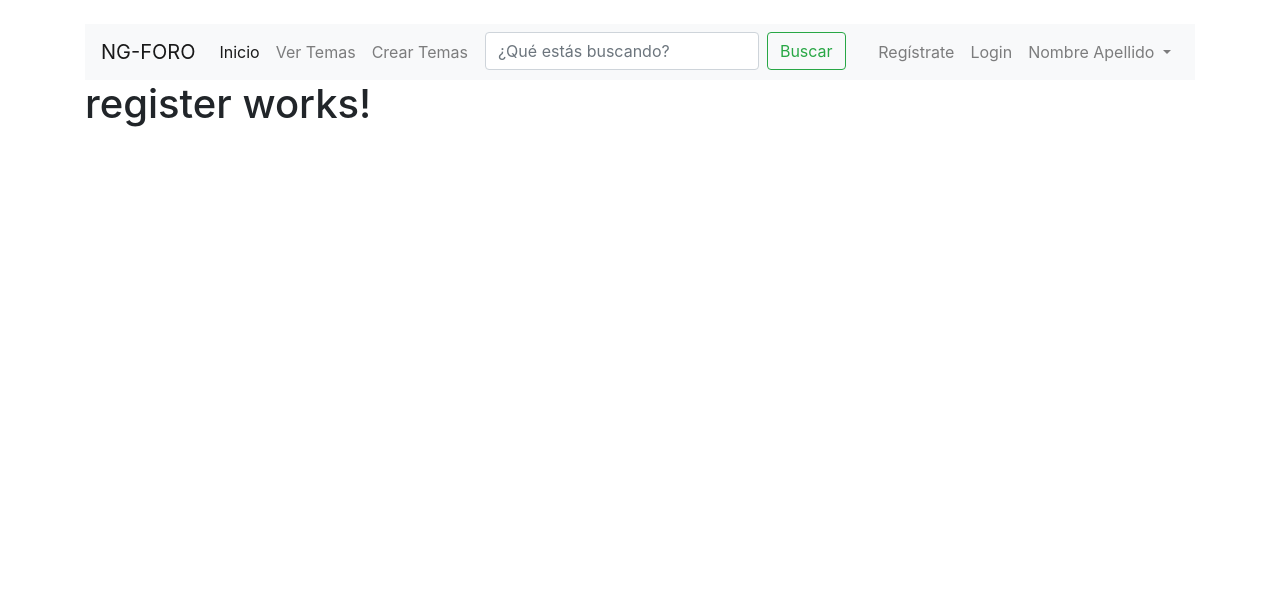
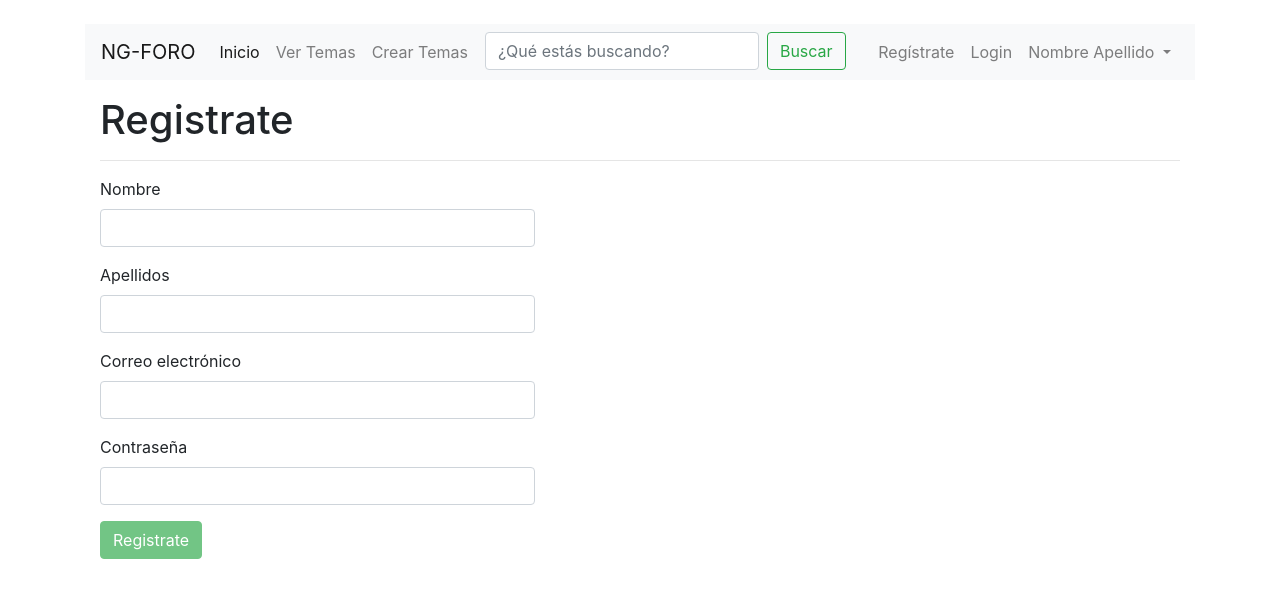
Before and after one commit to cagiannetti/foro-angular, an Angular app: page /registro in a window 1280 px wide. Shown: the top 598 px of the page. Built offline with nearby package versions, Linux system fonts and the light colour scheme.

Commit message:
clase 192 terminada

```diff
--- a/src/app/app.module.ts
+++ b/src/app/app.module.ts
@@ -1,5 +1,7 @@
 import { BrowserModule } from '@angular/platform-browser';
 import { NgModule } from '@angular/core';
+import { FormsModule } from '@angular/forms'; //para poder trabajar con formularios angular
+import { HttpClientModule } from '@angular/common/http'; //para poder trabajar con peticiones http, por ejemplo en los services
 import { routing, appRoutingProviders } from './app.routing';
 
 import { AppComponent } from './app.component';
@@ -16,6 +18,8 @@
   ],
   imports: [
     BrowserModule,
+    FormsModule,
+    HttpClientModule,
     routing
   ],
   providers: [
--- a/src/app/components/register/register.component.html
+++ b/src/app/components/register/register.component.html
@@ -1 +1,55 @@
-<h1>register works!</h1>
+<div class="col-lg-12 mt-3">
+    <h1>{{page_title}}</h1>
+    <hr/>
+
+    <div class="alert alert-success col-md-5 mt-3" *ngIf="status == 'success'">
+        El registro se ha completado correctamente, identifícate <a [routerLink]="['/login']">aquí</a>
+    </div>
+
+    <div class="alert alert-danger col-md-5 mt-3" *ngIf="status == 'error'">
+        El registro no se ha completado correctamente
+    </div>
+
+    <!-- Formulario me rellena objeto creado en el componente register.component.ts -->
+    <form class="col-md-5 ml-0 pl-0" #registerForm="ngForm" (ngSubmit)="onSubmit(registerForm)">
+
+        <div class="form-group">
+            <label for="name">Nombre</label>
+            <input type="text" name="name" #name="ngModel" [(ngModel)]="user.name" required pattern="[a-zA-Z À-ÿ]+" class="form-control" />
+
+            <small *ngIf="!name.valid && name.touched" class="invalid-feedback d-block">
+                El nombre no es válido
+            </small>
+        </div>
+
+        <div class="form-group">
+            <label for="surname">Apellidos</label>
+            <input type="text" name="surname" #surname="ngModel" [(ngModel)]="user.surname" required pattern="[a-zA-Z À-ÿ]+" class="form-control" />
+
+            <small *ngIf="!surname.valid && surname.touched" class="invalid-feedback d-block">
+                Los apellidos no son válidos
+            </small>
+        </div>
+
+        <div class="form-group">
+            <label for="email">Correo electrónico</label>
+            <input type="email" name="email" #email="ngModel" [(ngModel)]="user.email" required pattern="[a-z0-9._%+-]+@[a-z0-9.-]+\.[a-z]{2,4}$" class="form-control" />
+
+            <small *ngIf="!email.valid && email.touched" class="invalid-feedback d-block">
+                El email no es válido
+            </small>
+        </div>
+
+        <div class="form-group">
+            <label for="password">Contraseña</label>
+            <input type="password" name="password" #password="ngModel" [(ngModel)]="user.password" required class="form-control" />
+
+            <small *ngIf="!password.valid && password.touched" class="invalid-feedback d-block">
+                La contraseña no es válida
+            </small>
+        </div>
+
+        <input type="submit" value="{{page_title}}" class="btn btn-success" [disabled]="registerForm.invalid">
+
+    </form>
+</div>
--- a/src/app/components/register/register.component.ts
+++ b/src/app/components/register/register.component.ts
@@ -1,15 +1,46 @@
 import { Component, OnInit } from '@angular/core';
+import { User } from '../../models/user'; //importamos el modelo de usuario
+import { UserService } from '../../services/user.service'; //Cargamos el servicio de usuario que enviará los datos a la API
 
 @Component({
   selector: 'register',
   templateUrl: './register.component.html',
-  styleUrls: ['./register.component.css']
+  styleUrls: ['./register.component.css'],
+  providers: [UserService]
 })
 export class RegisterComponent implements OnInit {
 
-  constructor() { }
+  public page_title: string;
+  public user: User;
+  public status: string;
+
+  constructor(
+    private _userService: UserService //inyecto el servicio de usuario como una propiedad
+  ) {
+    this.page_title = 'Registrate';
+    this.user = new User('','','','','','','ROLE_USER'); //creamos un objeto vacío, siempre con valores en sus propiedades
+  }
 
   ngOnInit(): void {
+    console.log(this._userService.prueba());
+  }
+
+  onSubmit(form){
+    console.log('enviando datos al servicio de usuario' , this.user);
+    this._userService.register(this.user).subscribe(
+      response => {
+        if(response.user && response.user._id){
+          this.status='success';
+          form.reset();
+        }else{
+          this.status='error'
+        }
+      },
+      error => {
+        console.log(error);
+      }
+
+    );
   }
 
 }
--- /dev/null
+++ b/src/app/services/global.ts
@@ -0,0 +1,5 @@
+//Aquí tendremos variables que podremos utilizar en todos lados
+
+export var global = {
+    url: 'http://localhost:3999/api/'
+};
--- /dev/null
+++ b/src/app/services/user.service.ts
@@ -0,0 +1,40 @@
+//Peticiones ajax hacia la api rest que tengan que ver con usuarios
+import { Injectable } from '@angular/core'; //inyectar este servicio en una propiedad en cualquier componente
+import { HttpClient, HttpHeaders } from '@angular/common/http'; //hacer peticiones
+import { Observable } from 'rxjs'; //Recibir resultados que devuelva el api
+import { User } from '../models/user'; //importamos modelo de usuario
+import { global } from './global';
+
+/* Clase injectable:
+    permite posteriormente inyectar esta clase como una propiedad
+    en cualquier componente
+    _http: indica que esto es un servicio
+*/
+@Injectable()
+export class UserService{
+    public url: string;
+
+    constructor(private _http: HttpClient){
+        this.url = global.url;
+    }
+
+    prueba(){
+        return "Hola mundo desde el servicio de angular";
+    }
+
+    /* método register
+        recibe un usuario y lo envía a la API (la API lo graba)
+        recibe la respuesta por el Observable
+    */
+    register(user): Observable<any>{
+        // Convertir el usuario a un jsgon string y enviarla en la petición
+        let params = JSON.stringify(user);
+
+        // Definir las cabeceras
+        let headers = new HttpHeaders().set('Content-Type', 'application/json');
+
+        // Hacer petición ajax
+        console.log ('registrando usuario' , this.url);
+        return this._http.post(this.url+'register', params, {headers: headers});
+    }
+}
```
